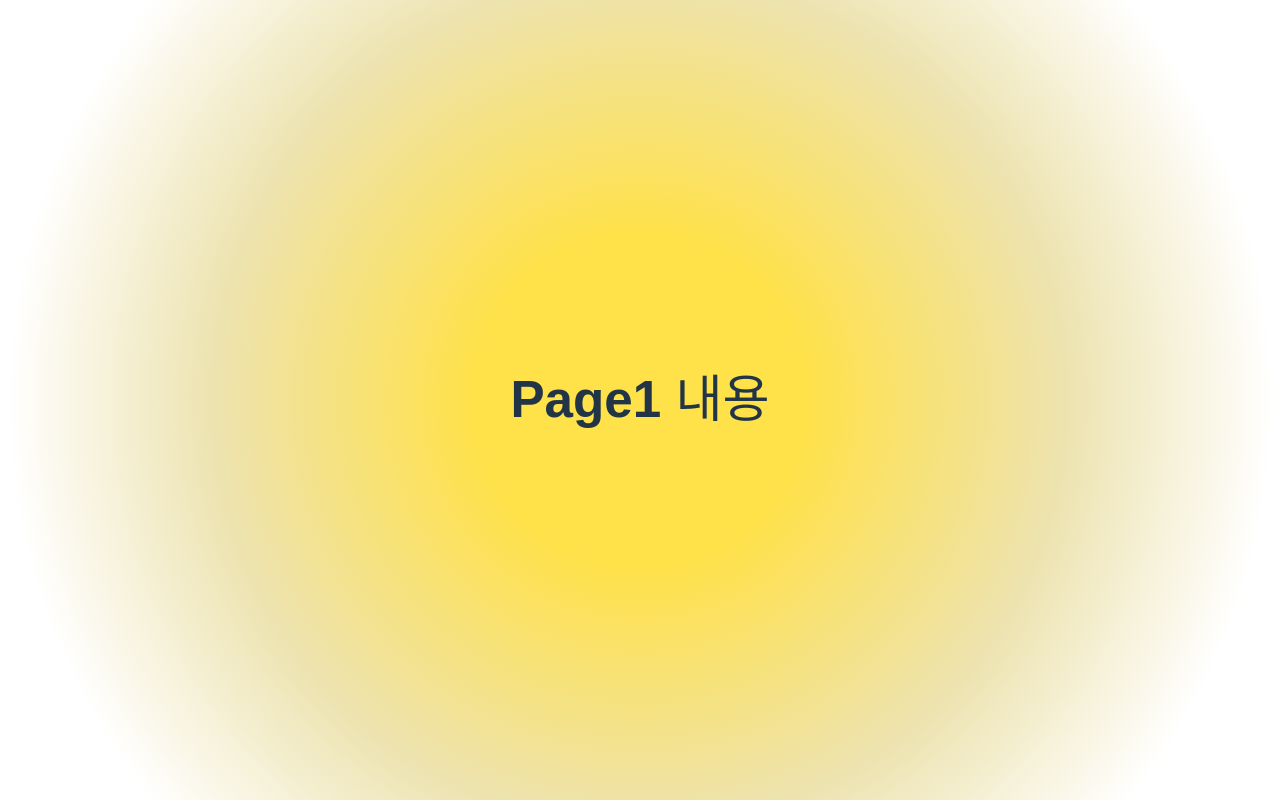
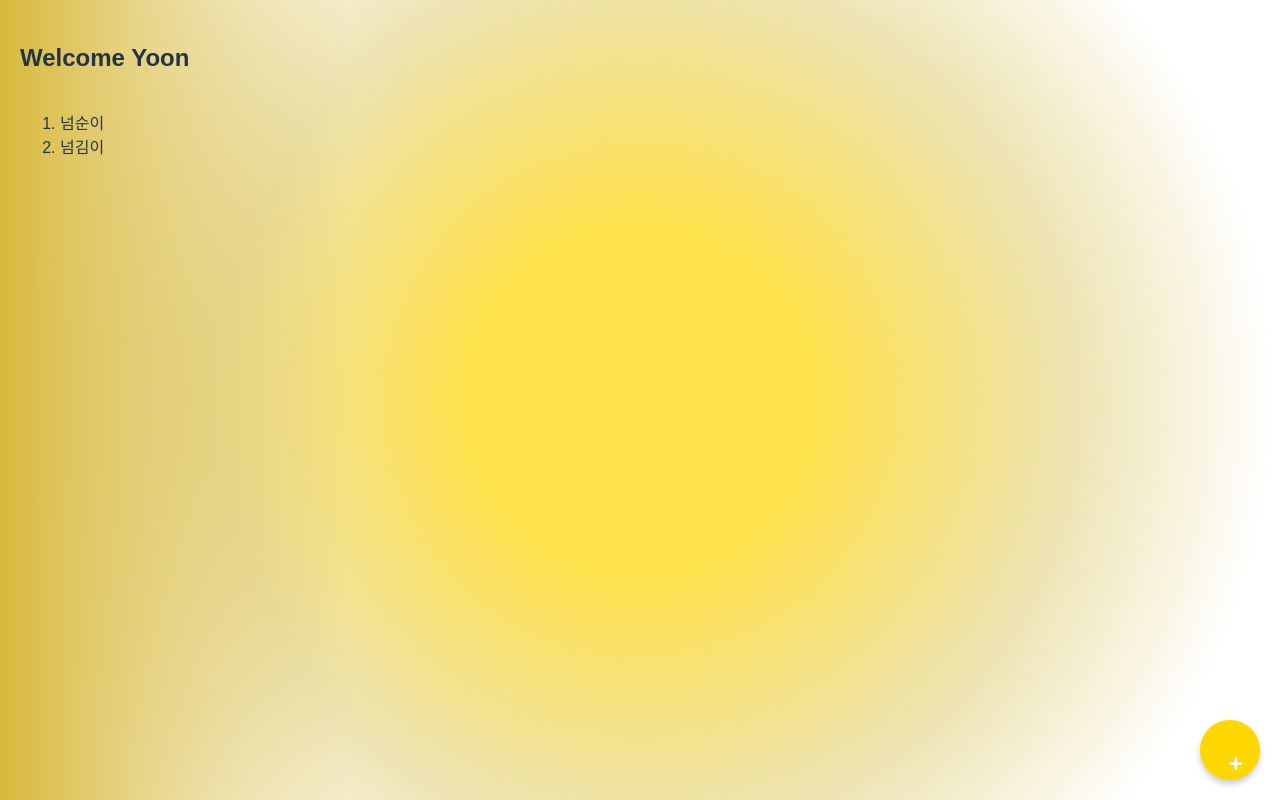
Before and after one commit to yoon0701/week3, a React (Vite) app: page /page1 in a window 1280 px wide. Built offline with nearby package versions, Linux system fonts and the light colour scheme.

Commit message:
page 1 first

```diff
--- a/src/App.jsx
+++ b/src/App.jsx
@@ -12,7 +12,7 @@ const Home = () => {
 
   return (
     <div className="background">
-      <h1>안녕 얘드랑</h1>
+      <h1>콩나물 밭에 오신걸 환영합니다</h1>
       <button className="login-button" onClick={handleLogin}>
         Login
       </button>
--- /dev/null
+++ b/src/pages/Page1.css
@@ -0,0 +1,97 @@
+/* 기본 스타일 */
+body {
+  margin: 0;
+  padding: 0;
+  height: 100vh;
+  display: flex;
+  justify-content: center;
+  align-items: center;
+  background: radial-gradient(circle, #ffe149 22%, #ede3b0 56.6%, #ffffff 83.9%);
+  font-family: 'Arial', sans-serif;
+  overflow: hidden;
+}
+
+/* 전체 레이아웃 */
+.page1-container {
+  display: flex;
+  flex-direction: row; /* 가로로 정렬 */
+  height: 100vh; /* 전체 화면 높이 */
+  width: 100vw; /* 전체 화면 너비 */
+  background: radial-gradient(circle, #ffe149 22%, #ede3b0 56.6%, #ffffff 83.9%);
+  overflow: hidden; /* 스크롤 방지 */
+}
+
+/* 좌측 사이드바 */
+.sidebar {
+  width: 25%;
+  height: 100%;
+  display: flex;
+  flex-direction: column;
+  justify-content: flex-start; /* 상단으로 정렬 */
+  padding: 20px; /* 내부 여백 추가 */
+  background: linear-gradient(to right, #d8b93c, transparent);
+}
+
+/* 사이드바 텍스트 */
+.sidebar h1 {
+  font-size: 24px;
+  color: #000; /* 검은 글씨 */
+  margin-bottom: 20px;
+}
+
+.sidebar ul {
+  list-style: none; /* 기본 목록 스타일 제거 */
+  padding: 0;
+}
+
+.sidebar ul li {
+  font-size: 18px;
+  margin-bottom: 10px;
+  color: #000; /* 검은 글씨 */
+}
+
+/* 메인 컨텐츠 */
+.main-content {
+  width: 75%;
+  display: flex;
+  justify-content: center; /* 수평 가운데 정렬 */
+  align-items: center; /* 수직 가운데 정렬 */
+  flex-wrap: wrap; /* 이미지가 넘칠 경우 줄바꿈 */
+  gap: 20px; /* 이미지 간격 */
+}
+
+.main-content img {
+  width: 200px; /* 이미지 너비 */
+  height: auto; /* 비율 유지 */
+  border-radius: 8px;
+  box-shadow: 0 4px 6px rgba(0, 0, 0, 0.1);
+}
+
+/* 우측 하단 버튼 */
+.add-button {
+  position: fixed; /* 고정 위치 */
+  bottom: 20px; /* 하단에서 20px 위 */
+  right: 20px; /* 오른쪽에서 20px 왼쪽 */
+  width: 60px;
+  height: 60px;
+  background-color: #ffd700; /* 노란색 버튼 */
+  color: white;
+  font-size: 24px; /* + 기호 크기 */
+  font-weight: bold;
+  text-align: center;
+  line-height: 60px; /* 버튼 높이와 동일하게 설정 */
+  border: none;
+  border-radius: 50%; /* 완전한 원형 */
+  box-shadow: 0 4px 6px rgba(0, 0, 0, 0.2); /* 버튼 그림자 */
+  cursor: pointer;
+  transition: transform 0.2s ease; /* 호버 효과 부드럽게 */
+}
+
+.add-button:hover {
+  background-color: #ffc107; /* 호버 시 색상 변경 */
+}
+
+.add-button span {
+  font-size: 24px; /* + 기호 크기 */
+  color: #000000; /* 글자 색상 */
+}
--- a/src/pages/Page1.jsx
+++ b/src/pages/Page1.jsx
@@ -1,10 +1,27 @@
-// pages/Page1.jsx
 import React from "react";
+import "./Page1.css"; // 스타일 파일 추가
 
 const Page1 = () => {
   return (
-    <div className="background">
-      <h1>Page1 내용</h1>
+    <div className="page1-container">
+      {/* 좌측 텍스트 */}
+      <div className="sidebar">
+        <h2>Welcome Yoon</h2>
+        <ol>
+          <li>넘순이</li>
+          <li>넘김이</li>
+        </ol>
+      </div>
+
+      {/* 중앙 악보 리스트 */}
+      <div className="main-content">
+        <div className="sheet-list">
+          {/* 여기에 악보가 추가될 예정 */}
+        </div>
+      </div>
+
+      {/* 우측 하단 추가 버튼 */}
+      <button className="add-button">+</button>
     </div>
   );
 };
```
